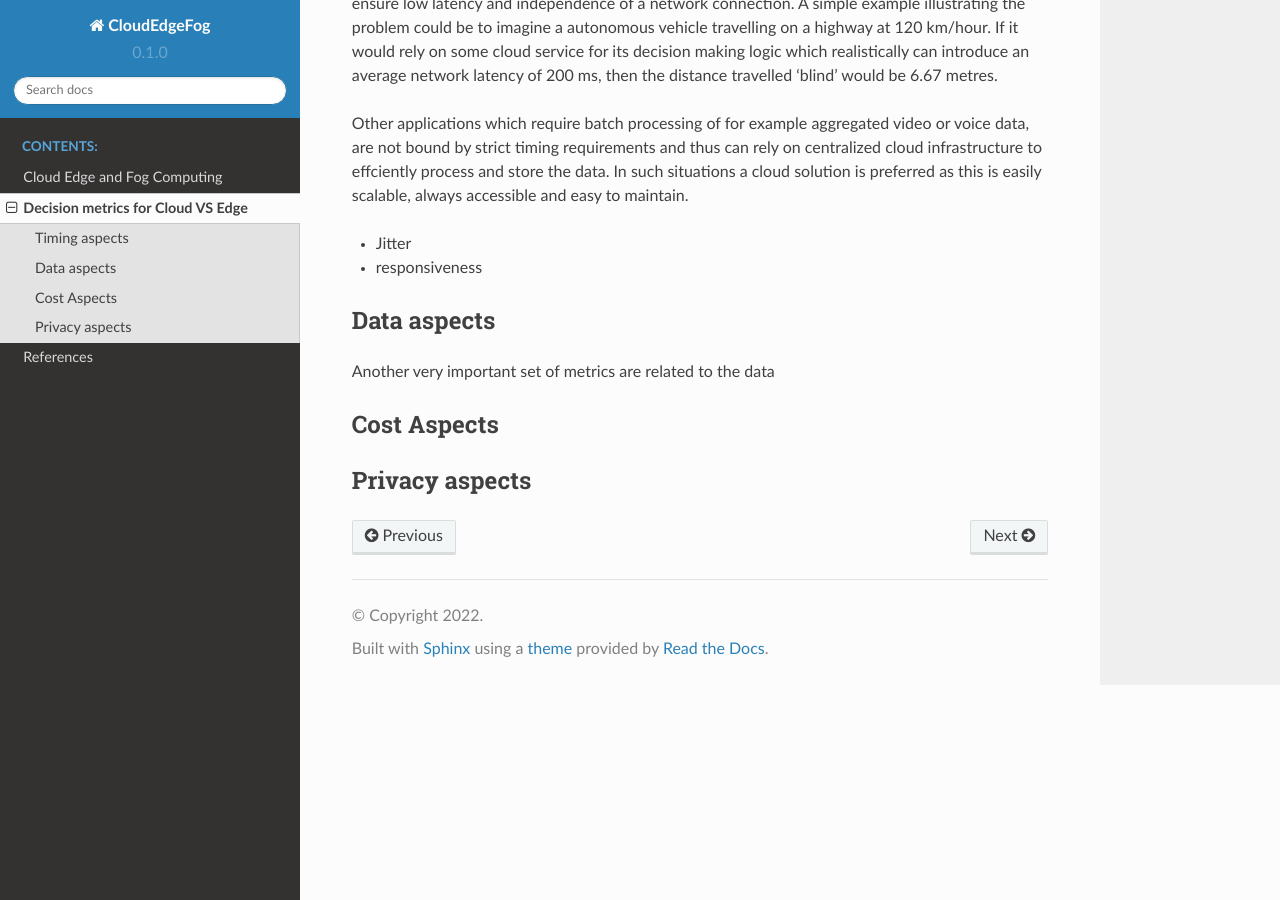
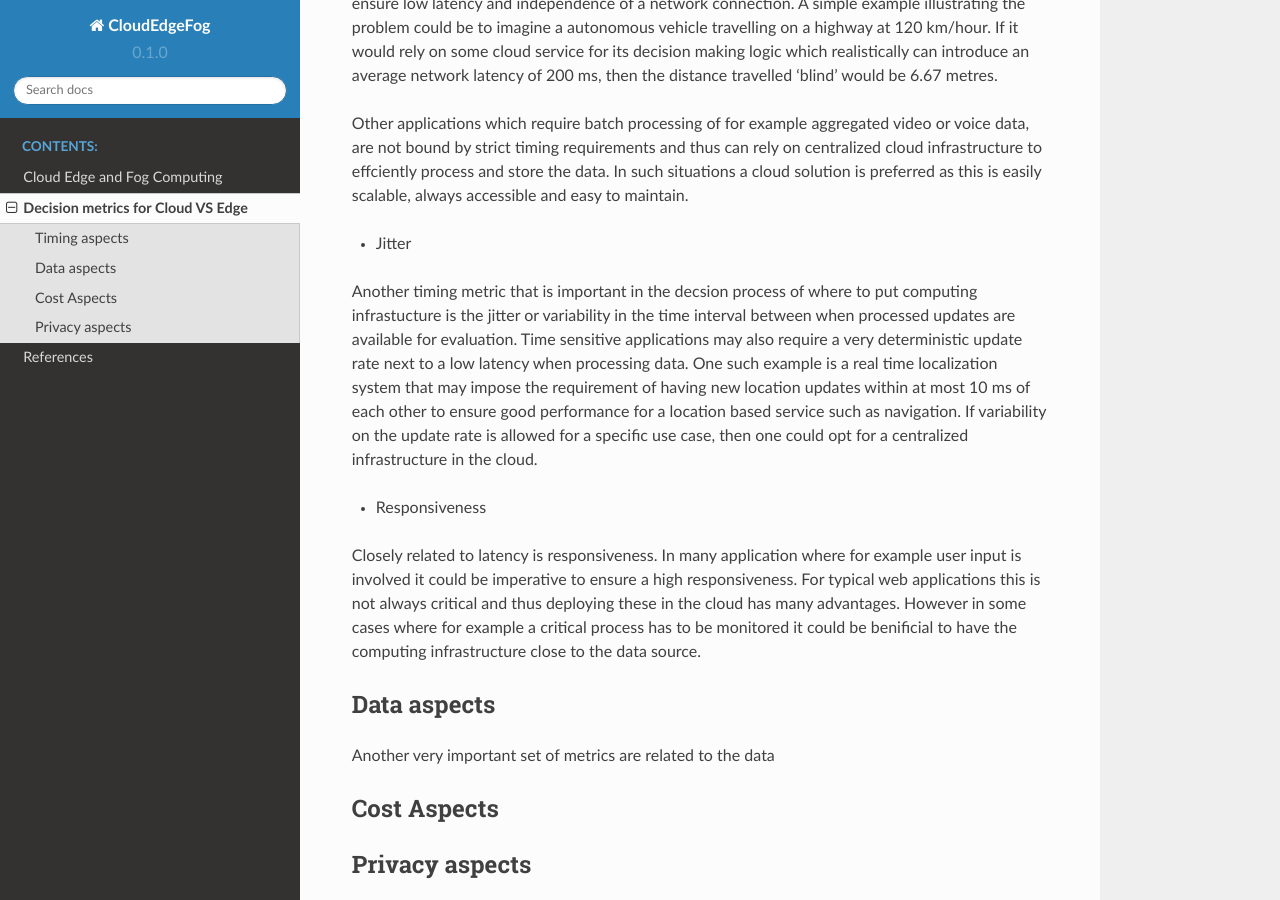
Before and after one commit to WillemRaes/CloudEdgeFog, a Sphinx documentation site: the page built from docs/source/costdiff.rst, in a window 1280 px wide and 900 px high, scrolled down 560 px. Built offline with Sphinx 7.4.7 and the Read the Docs theme 2.0.0, drawn with Linux system fonts in a browser that asks for light colours.

Commit message:
finished timing aspects

```diff
--- a/docs/source/costdiff.rst
+++ b/docs/source/costdiff.rst
@@ -20,7 +20,13 @@ In such situations a cloud solution is preferred as this is easily scalable, alw
 
 - Jitter
 
-- responsiveness
+Another timing metric that is important in the decsion process of where to put computing infrastucture is the jitter or variability in the time interval between when processed updates are available for evaluation.
+Time sensitive applications may also require a very deterministic update rate next to a low latency when processing data. One such example is a real time localization system that may impose the requirement of having new location updates within at most 10 ms of each other to ensure good performance for a location based service such as navigation. If variability on the update rate is allowed for a specific use case, then one could opt for a centralized infrastructure in the cloud.
+
+
+- Responsiveness
+
+Closely related to latency is responsiveness. In many application where for example user input is involved it could be imperative to ensure a high responsiveness. For typical web applications this is not always critical and thus deploying these in the cloud has many advantages. However in some cases where for example a critical process has to be monitored it could be benificial to have the computing infrastructure close to the data source.
 
 
 Data aspects
```
